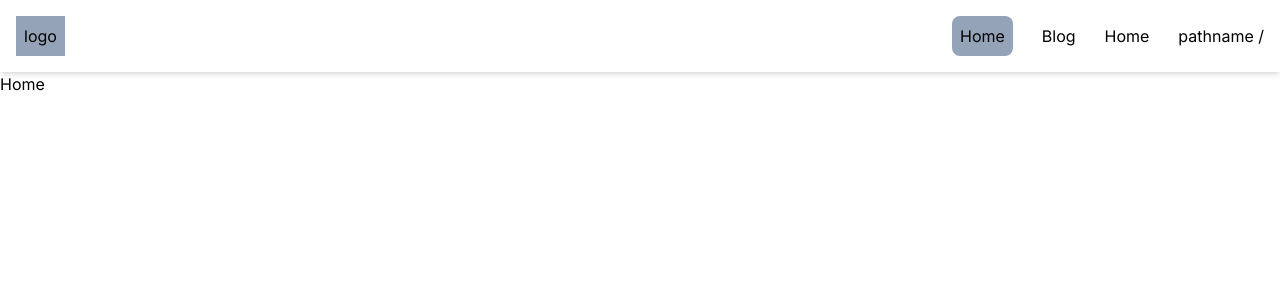
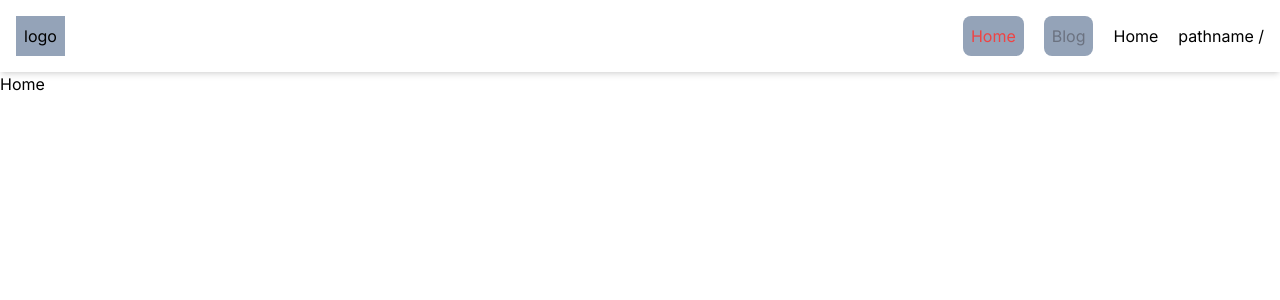
Before and after one commit to oreomaxi/PersonalWebsite, a Next.js app in the folder frontend-next/: page / in a window 1280 px wide. Shown: the top 300 px of the page. Built offline with nearby package versions, Linux system fonts and the light colour scheme.

Commit message:
navbar functionality

```diff
--- a/frontend-next/src/app/TopBar.tsx
+++ b/frontend-next/src/app/TopBar.tsx
@@ -6,18 +6,32 @@ import { usePathname } from "next/navigation";
 
 export default function TopBar() {
   const pathName = usePathname();
-
+  function getLinkItems() {}
   return (
     <>
       <nav className="w-full flex justify-between p-4 items-center shadow-md">
         <Link href={"/"}>
           <div className="bg-slate-400 p-2">logo</div>
         </Link>
-        <div className="hidden sm:flex justify-between w-1/4 items-center">
-          <Link href={"/"} className="bg-slate-400 p-2 rounded-lg">
+        <div className="hidden sm:flex gap-5 justify-between items-center">
+          <Link
+            href={"/"}
+            className={
+              "bg-slate-400 p-2 rounded-lg" +
+              (pathName === "/" ? " text-red-500 " : " text-gray-500 ")
+            }
+          >
             Home
           </Link>
-          <Link href={"/"}>Blog</Link>
+          <Link
+            href={"/blog"}
+            className={
+              "bg-slate-400 p-2 rounded-lg" +
+              (pathName === "/blog" ? " text-red-500 " : " text-gray-500 ")
+            }
+          >
+            Blog
+          </Link>
           <Link href={"/"}>Home</Link>
           <Link href={"/"}>pathname {pathName}</Link>
         </div>
```
